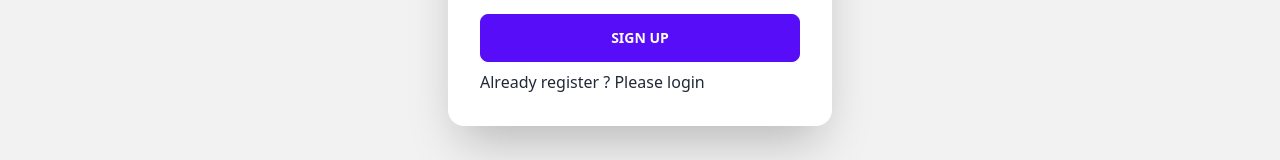
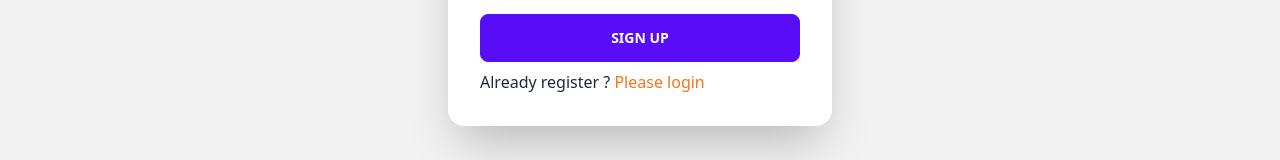
Before and after one commit to Deadless-Programmer/FelevR, a React (Vite) app: page /signup in a window 1280 px wide. Shown: the part 622-782 px from the top of the page. Built offline with nearby package versions, Linux system fonts and the light colour scheme; no server answers.

Commit message:
final project

```diff
--- a/src/components/Blog/Blog.jsx
+++ b/src/components/Blog/Blog.jsx
@@ -5,6 +5,7 @@ import html2pdf from "html2pdf.js";
 // const ref = React.createRef();
 
 const Blog = () => {
+
   const generatePDF = () => {
     const element = document.getElementById("pdf-element"); // replace with your own ID
     html2pdf().from(element).save("my-document.pdf");
--- a/src/components/SignIn/SignIn.jsx
+++ b/src/components/SignIn/SignIn.jsx
@@ -2,6 +2,8 @@ import React, { useContext, useState } from "react";
 import { Link, useLocation, useNavigate } from "react-router-dom";
 import { FaGoogle } from "react-icons/fa";
 import { AuthContext } from "../../Provider/AuthProvider";
+import { toast } from "react-hot-toast";
+import "react-toastify/dist/ReactToastify.css";
 const SignIn = () => {
   const { signIn, signInWithGoogle, signInWithGithub } =
     useContext(AuthContext);
@@ -25,7 +27,7 @@ const SignIn = () => {
 
     console.log(email, password);
     if (email < 1) {
-      setError("Email not valid");
+      setError("Email is not valid");
       return;
     } else if (password.length < 6) {
       setError("Password should have at least 6 character or more");
@@ -37,6 +39,7 @@ const SignIn = () => {
         console.log(loggedUser);
         form.reset();
         setError("");
+        toast.success("User has create login successfully");
         setSuccess("User has create login successfully");
         navigate(from, { replace: true });
       })
@@ -145,7 +148,7 @@ const SignIn = () => {
               </div>
               <div className="">
                 <span>
-                  Don't have account ? <Link to="/signup">Sign up here</Link>{" "}
+                  Don't have account ? <Link to="/signup" className="text-orange-500" >Sign up here</Link>{" "}
                 </span>
                 <p className="text-red-500">{error}</p>
                 <p className="text-green-500">{success}</p>
--- a/src/components/SignUp/SignUp.jsx
+++ b/src/components/SignUp/SignUp.jsx
@@ -2,60 +2,60 @@ import React, { useContext, useState } from "react";
 import { Link, useLocation, useNavigate } from "react-router-dom";
 import { AuthContext } from "../../Provider/AuthProvider";
 import { updateProfile } from "firebase/auth";
-
+import { toast } from "react-hot-toast";
+import "react-toastify/dist/ReactToastify.css";
 const SignUp = () => {
   const { createUser } = useContext(AuthContext);
   const navigate = useNavigate();
-  const location =useLocation();
-  const from = location.state?.from?.pathname || '/';
-  const [error, setError]=useState('');
-  const [success, setSuccess]=useState('')
+  const location = useLocation();
+  const from = location.state?.from?.pathname || "/";
+  const [error, setError] = useState("");
+  const [success, setSuccess] = useState("");
   // console.log(createUser)
   const signInHandler = (event) => {
     event.preventDefault();
-    setSuccess('')
-    setError('')
+    setSuccess("");
+    setError("");
     const form = event.target;
     const name = form.name.value;
     const email = form.email.value;
     const password = form.password.value;
     const photo = form.photo.value;
     console.log(name, email, password, photo);
-     if(email<1){
-      setError("email not valid")
+    if (email < 1) {
+      setError("email is not valid");
       return;
-    }
-   else if(password.length<6){
-      setError('Password should have at least 6 character or more');
-
+    } else if (password.length < 6) {
+      setError("Password should have at least 6 character or more");
     }
 
     createUser(email, password)
-    .then(result=>{
+      .then((result) => {
         const loggedUser = result.user;
-      profileUpdate(result.user, name, photo)
-      console.log(loggedUser)
+        profileUpdate(result.user, name, photo);
+        console.log(loggedUser);
 
-      form.reset()
-      setError('')
-
-      setSuccess('User has been create account successfully')
-      navigate(from, {replace: true})
+        form.reset();
+        setError("");
+        toast.success(" New account create successfully");
+        setSuccess("User has been create account successfully");
+        navigate(from, { replace: true });
       })
-    .catch(error=>{
+      .catch((error) => {
         // console.error(error.message);
         // setError(error.message);
-
+      });
+  };
+  const profileUpdate = (user, name, photo) => {
+    updateProfile(user, {
+      displayName: name,
+      photoURL: photo,
     })
+      .then(() => {})
+      .catch((error) => {
+        console.error(error);
+      });
   };
-  const profileUpdate =(user, name, photo)=>{
-        updateProfile(user, {
-          displayName:name,
-          photoURL: photo
-        }).then(()=>{
-
-        }).catch((error)=>{console.error(error)})
-  }
 
   return (
     <div>
@@ -74,7 +74,6 @@ const SignUp = () => {
                   type="text"
                   placeholder="name"
                   name="name"
-
                   className="input input-bordered"
                 />
               </div>
@@ -86,7 +85,6 @@ const SignUp = () => {
                   type="email"
                   placeholder="email"
                   name="email"
-
                   className="input input-bordered"
                 />
               </div>
@@ -98,7 +96,6 @@ const SignUp = () => {
                   type="password"
                   placeholder="password"
                   name="password"
-
                   className="input input-bordered"
                 />
                 <label className="label">
@@ -115,7 +112,6 @@ const SignUp = () => {
                   type="text"
                   placeholder="Photo"
                   name="photo"
-                  required
                   className="input input-bordered"
                 />
               </div>
@@ -123,7 +119,13 @@ const SignUp = () => {
                 <button className="btn btn-primary">Sign up</button>
               </div>
               <div>
-                  <p> Already register ? <span><Link to="/login"> Please login  </Link> </span> </p>
+                <p>
+                  {" "}
+                  Already register ?{" "}
+                  <span>
+                    <Link to="/login" className="text-orange-500" > Please login </Link>{" "}
+                  </span>{" "}
+                </p>
                 <p className="text-red-500">{error}</p>
                 <p className="text-green-500">{success}</p>
               </div>
```
Lines whose indentation alone changed are shown as unchanged.
